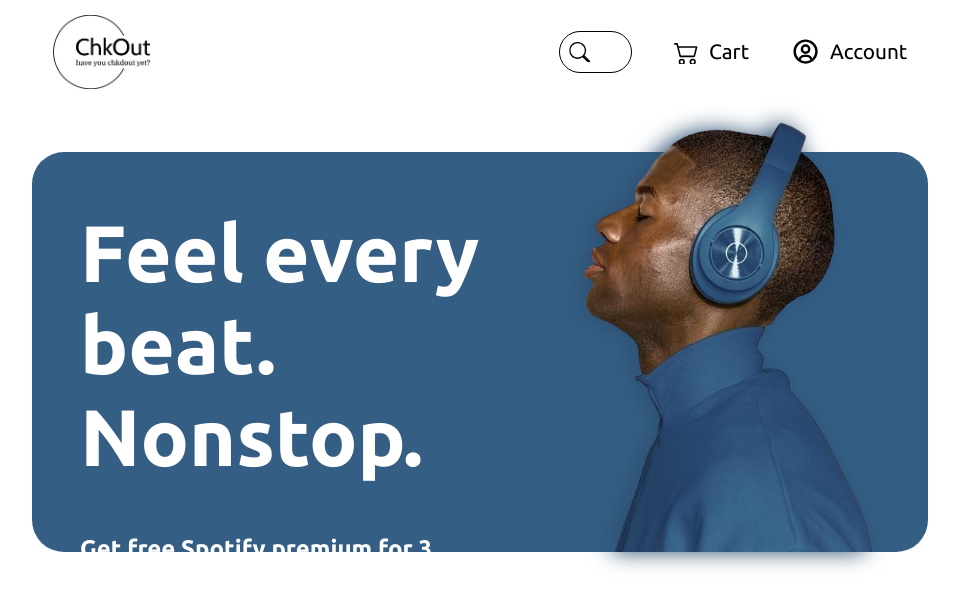
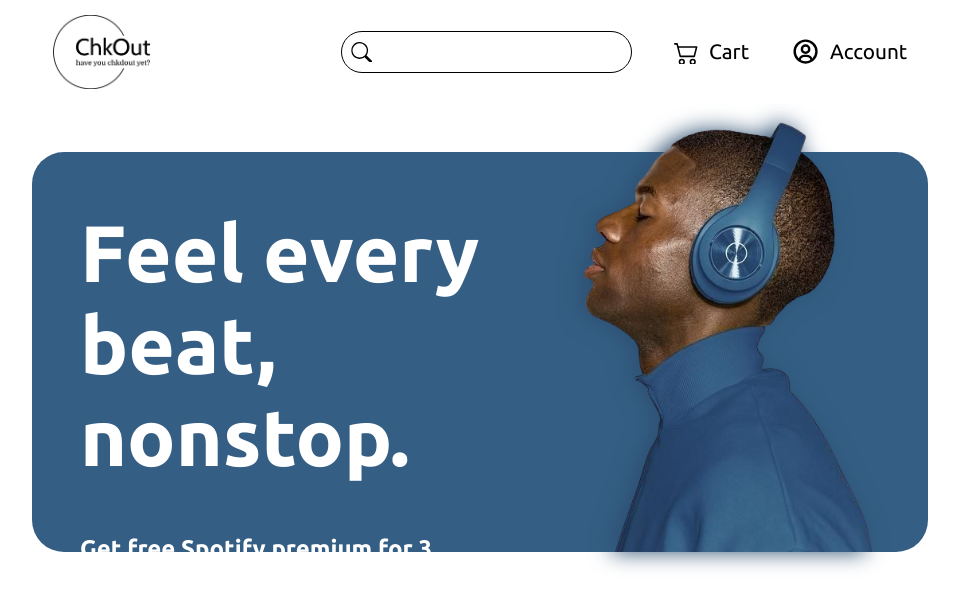
Before and after one commit to zaidsidd360/ChkOut, a React (Vite) app in the folder Client/: page / in a window 1280 px wide. Shown: the top 606 px of the page, without its empty margins (160-1119 px from the left). Built offline with nearby package versions, Linux system fonts and the light colour scheme.

Commit message:
Blurred nav

```diff
--- a/Client/src/App.tsx
+++ b/Client/src/App.tsx
@@ -7,7 +7,9 @@ function App(): JSX.Element {
   return (
     <>
     <Header/>
+    <div className='mainbody'>
     <Home/> {/*Change dynamically with react-router-dom*/}
+    </div>
     </>
   )
 }
--- a/Client/src/components/Banner.tsx
+++ b/Client/src/components/Banner.tsx
@@ -6,7 +6,7 @@ const Banner = () => {
 	return (
 		<BannerContainer>
 			<div>
-				<h1>Feel every beat. Nonstop.</h1>
+				<h1>Feel every beat, nonstop.</h1>
 				<h2>Get free Spotify premium for 3 months on purchase of select brands.*</h2>
 			</div>
 			<img className='model' src={Model} alt="Model" />
--- a/Client/src/components/Header.tsx
+++ b/Client/src/components/Header.tsx
@@ -1,4 +1,4 @@
-import React from 'react'
+import React, { useEffect, useState } from 'react'
 import Styled from "styled-components"
 import Logo from "../assets/logo.png"
 import {BsSearch} from "react-icons/bs"
@@ -6,11 +6,25 @@ import {BsCart2} from "react-icons/bs"
 import {BiUserCircle} from "react-icons/bi"
 
 const Header = () => {
+    const [blurredNav, setBlurredNav] = useState(false);
+    const changeBackground = () => {
+        console.log(window.scrollY)
+        if (window.scrollY >= 25) {
+            setBlurredNav(true)
+        } else {
+            setBlurredNav(false)
+        }
+    }
+    useEffect(() => {
+      window.addEventListener("scroll", changeBackground)
+      console.log(window.scrollY)
+    })
+
   return (
     <Nav>
         <ul>
             <li id='push'><img src={Logo} alt="Logo" width="120px" height="auto" /></li>
-            <li id='rounded'><BsSearch className='searchIcon'/><input type="search" /></li>
+            <li id='rounded'><BsSearch className='searchIcon'/><input type="search" autoFocus/></li>
             <li><BsCart2 className='mRight' size={"1.2em"}/><p>Cart</p></li>
             <li><BiUserCircle className='mRight' size={"1.4em"}/> <p>Account</p></li>
         </ul>
@@ -19,17 +33,24 @@ const Header = () => {
 }
 
 const Nav = Styled.nav`
+    position: sticky;
+    top: 0;
+    z-index: 10;
+    backdrop-filter: blur(20px);
+
     ul {
         font-size: 1.3em;
         margin: 0;
         padding: 0;
         height: 5em;
-        width: 100%;
+        width: 70%;
         display: flex;
         align-items: center;
         list-style: none;
+        margin-inline: auto;
 
         li {
+            z-index: 10;
             margin-inline: 1em;
             display: flex;
             align-items: center;
@@ -56,7 +77,7 @@ const Nav = Styled.nav`
 
             .searchIcon {
                 transform: translateX(1.5em);
-                z-index: -1;
+                z-index: -10;
             }
 
             .mRight {
--- a/Client/src/index.css
+++ b/Client/src/index.css
@@ -3,6 +3,10 @@
 body {
     font-family: 'Ubuntu', sans-serif;
     margin: 0;
-    padding-inline: 15%;
+    /* padding-inline: 15%; */
     box-sizing: border-box;
 }
+
+.mainbody {
+    padding-inline: 15%;
+}
```
